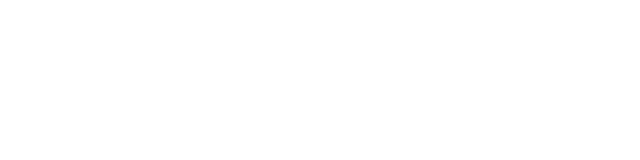
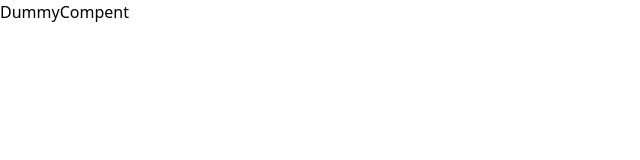
Before and after one commit to paafff/frontend-MassiveProject-InfiniteLearning, a React (Vite) app: page /dummyasmali in a window 1280 px wide. Before the commit this address had no page. Shown: the top 160 px of the page, without its empty margins (0-640 px from the left). Built offline with nearby package versions, Linux system fonts and the light colour scheme.

Commit message:
integrite template

```diff
--- a/src/App.jsx
+++ b/src/App.jsx
@@ -22,6 +22,7 @@
 import Help from './pages/Help';
 // import AccountAdmin from './pages/Admin/AccountAdmin';
 import InputReview from './pages/User/InputReview';
+import DummyAs from './pages/DummyAs';
 
 const App = () => {
   return (
@@ -67,6 +68,13 @@
             <Route path="/admin/user" element={<ManageUser />} />
             <Route path="/admin/business" element={<ManageBusiness />} />
             <Route path="/admin/review" element={<ManageReview />} />
+
+
+
+
+
+            <Route path="/dummyasmali" element={<DummyAs/>} />
+
           </Routes>
         </BrowserRouter>
       </div>
--- /dev/null
+++ b/src/components/DummyCompent.jsx
@@ -0,0 +1,9 @@
+import React from 'react'
+
+const DummyCompent = () => {
+  return (
+    <div>DummyCompent</div>
+  )
+}
+
+export default DummyCompent
--- /dev/null
+++ b/src/pages/DummyAs.jsx
@@ -0,0 +1,12 @@
+import React from 'react'
+import DummyCompent from '../components/DummyCompent'
+
+const DummyAs = () => {
+  return (
+    <div>
+        <DummyCompent />
+    </div>
+  )
+}
+
+export default DummyAs
```
